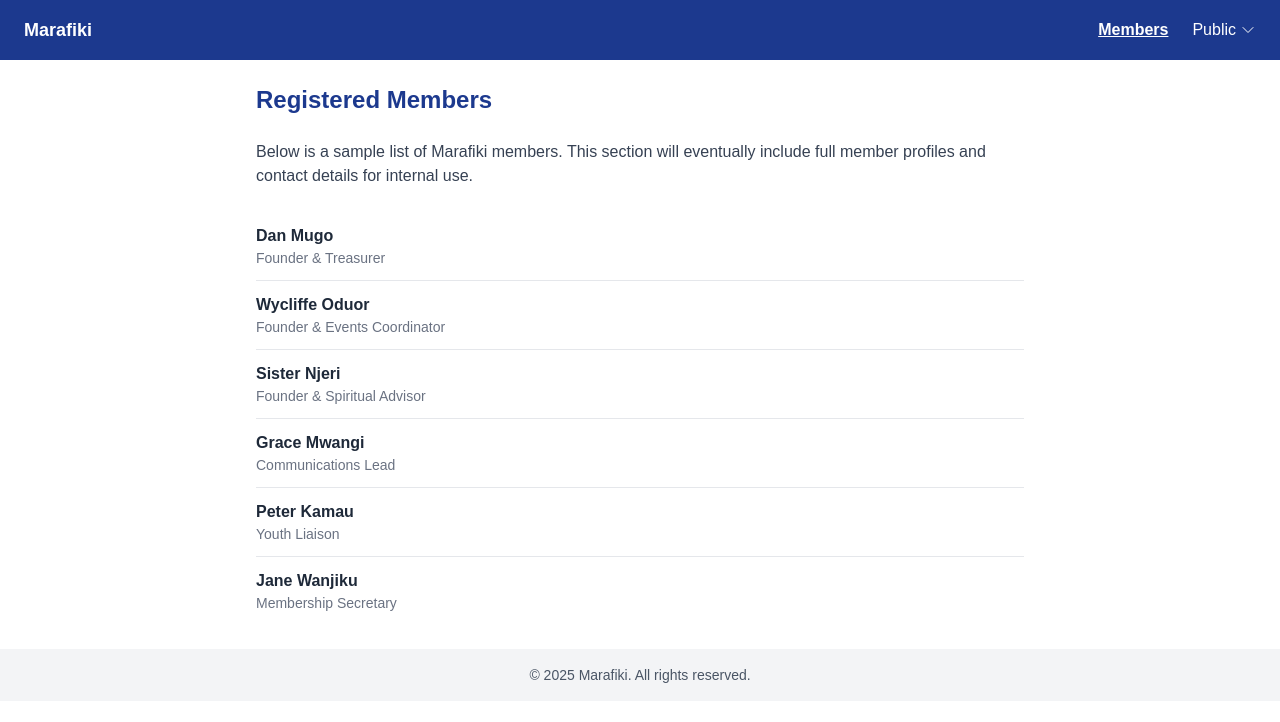
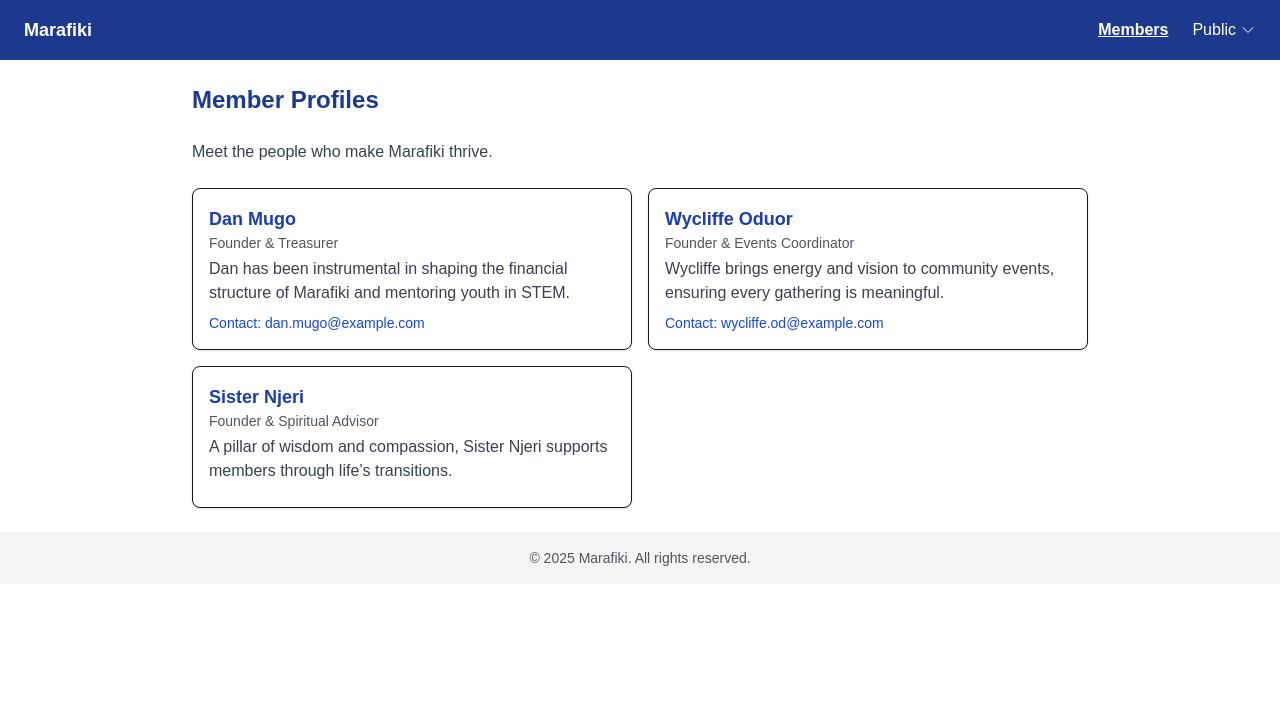
Before and after one commit to JKananda-code/marafiki-demo, a Next.js app: page /members/members-list in a window 1280 px wide. Shown: the top 722 px of the page. Built offline with nearby package versions, Linux system fonts and the light colour scheme.

Commit message:
pm 19-Aug. code start

```diff
--- a/app/members/members-list/page.tsx
+++ b/app/members/members-list/page.tsx
@@ -1,28 +1,36 @@
+import MemberProfileCard from '../../../components/MemberProfileCard'
+
 export default function MembersListPage() {
   const members = [
-    { name: 'Dan Mugo', role: 'Founder & Treasurer' },
-    { name: 'Wycliffe Oduor', role: 'Founder & Events Coordinator' },
-    { name: 'Sister Njeri', role: 'Founder & Spiritual Advisor' },
-    { name: 'Grace Mwangi', role: 'Communications Lead' },
-    { name: 'Peter Kamau', role: 'Youth Liaison' },
-    { name: 'Jane Wanjiku', role: 'Membership Secretary' },
+    {
+      name: 'Dan Mugo',
+      role: 'Founder & Treasurer',
+      bio: 'Dan has been instrumental in shaping the financial structure of Marafiki and mentoring youth in STEM.',
+      email: 'dan.mugo@example.com',
+    },
+    {
+      name: 'Wycliffe Oduor',
+      role: 'Founder & Events Coordinator',
+      bio: 'Wycliffe brings energy and vision to community events, ensuring every gathering is meaningful.',
+      email: 'wycliffe.od@example.com',
+    },
+    {
+      name: 'Sister Njeri',
+      role: 'Founder & Spiritual Advisor',
+      bio: 'A pillar of wisdom and compassion, Sister Njeri supports members through life’s transitions.',
+    },
   ]
 
   return (
-    <div className="space-y-6 max-w-3xl mx-auto">
-      <h2 className="text-2xl font-bold text-blue-900">Registered Members</h2>
-      <p className="text-gray-700">
-        Below is a sample list of Marafiki members. This section will eventually include full member profiles and contact details for internal use.
-      </p>
+    <div className="space-y-6 max-w-4xl mx-auto">
+      <h2 className="text-2xl font-bold text-blue-900">Member Profiles</h2>
+      <p className="text-gray-700">Meet the people who make Marafiki thrive.</p>
 
-      <ul className="divide-y divide-gray-200">
+      <div className="grid grid-cols-1 md:grid-cols-2 gap-4">
         {members.map((member, index) => (
-          <li key={index} className="py-3">
-            <p className="font-semibold text-gray-800">{member.name}</p>
-            <p className="text-sm text-gray-500">{member.role}</p>
-          </li>
+          <MemberProfileCard key={index} {...member} />
         ))}
-      </ul>
+      </div>
     </div>
   )
 }
--- a/app/public/contact/page.tsx
+++ b/app/public/contact/page.tsx
@@ -1,15 +1,32 @@
 export default function ContactPage() {
   return (
-    <div className="space-y-4">
-      <h2 className="text-2xl font-bold">Contact Us</h2>
-      <p>
-        For inquiries, suggestions, or support, please reach out to the Marafiki team:
+    <div className="space-y-6 max-w-3xl mx-auto">
+      <h2 className="text-2xl font-bold text-green-800">Contact Us</h2>
+      <p className="text-gray-700">
+        We’d love to hear from you. Whether you have questions, suggestions, or want to get involved, reach out to the Marafiki team.
       </p>
-      <ul className="list-disc pl-5">
-        <li>Email: <a href="mailto:info@marafiki.org" className="text-blue-700 underline">info@marafiki.org</a></li>
-        <li>Phone: +1 (555) 123-4567</li>
-        <li>Mailing Address: 123 Community Lane, Calgary, AB</li>
-      </ul>
+
+      <div className="space-y-4">
+        <div>
+          <h3 className="font-semibold text-gray-800">General Inquiries</h3>
+          <p>Email: <a href="mailto:info@marafiki.ca" className="text-blue-700">info@marafiki.ca</a></p>
+        </div>
+
+        <div>
+          <h3 className="font-semibold text-gray-800">Chairman</h3>
+          <p>Email: <a href="mailto:chairman@marafiki.ca" className="text-blue-700">chairman@marafiki.ca</a></p>
+        </div>
+
+        <div>
+          <h3 className="font-semibold text-gray-800">Treasurer</h3>
+          <p>Email: <a href="mailto:treasurer@marafiki.ca" className="text-blue-700">treasurer@marafiki.ca</a></p>
+        </div>
+
+        <div>
+          <h3 className="font-semibold text-gray-800">Youth Programs</h3>
+          <p>Email: <a href="mailto:youth@marafiki.ca" className="text-blue-700">youth@marafiki.ca</a></p>
+        </div>
+      </div>
     </div>
   )
 }
--- /dev/null
+++ b/components/Footer.tsx
@@ -0,0 +1,12 @@
+export default function Footer() {
+  return (
+    <footer className="bg-blue-900 text-white py-6 mt-12">
+      <div className="max-w-4xl mx-auto px-4 text-center space-y-2">
+        <p className="text-sm">© {new Date().getFullYear()} Marafiki Association. All rights reserved.</p>
+        <p className="text-sm">
+          Built with ❤️ in Calgary | <a href="/public/contact" className="underline">Contact Us</a>
+        </p>
+      </div>
+    </footer>
+  )
+}
--- /dev/null
+++ b/components/MemberProfileCard.tsx
@@ -0,0 +1,21 @@
+interface MemberProfileCardProps {
+  name: string
+  role: string
+  bio: string
+  email?: string
+}
+
+export default function MemberProfileCard({ name, role, bio, email }: MemberProfileCardProps) {
+  return (
+    <div className="border rounded-lg p-4 shadow hover:shadow-md transition bg-white">
+      <h3 className="text-lg font-semibold text-blue-800">{name}</h3>
+      <p className="text-sm text-gray-600 mb-1">{role}</p>
+      <p className="text-gray-700 mb-2">{bio}</p>
+      {email && (
+        <p className="text-sm text-blue-700">
+          Contact: <a href={`mailto:${email}`}>{email}</a>
+        </p>
+      )}
+    </div>
+  )
+}
```
